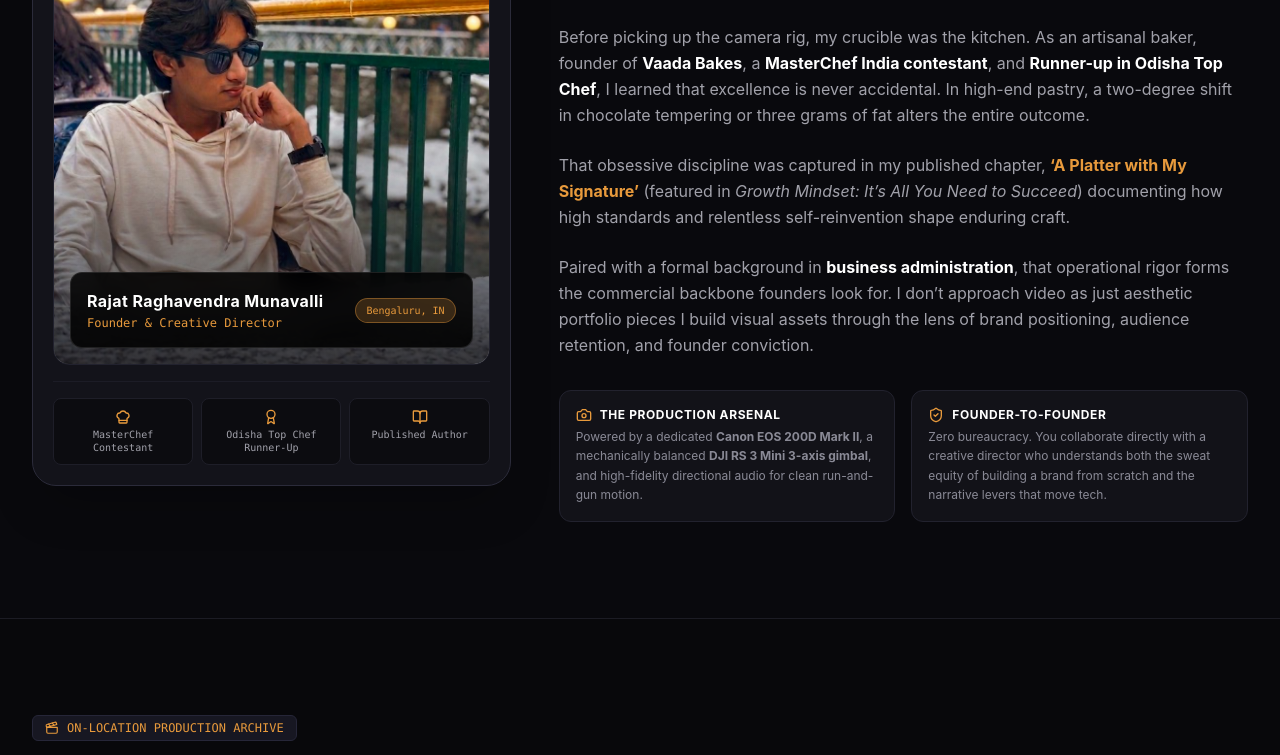
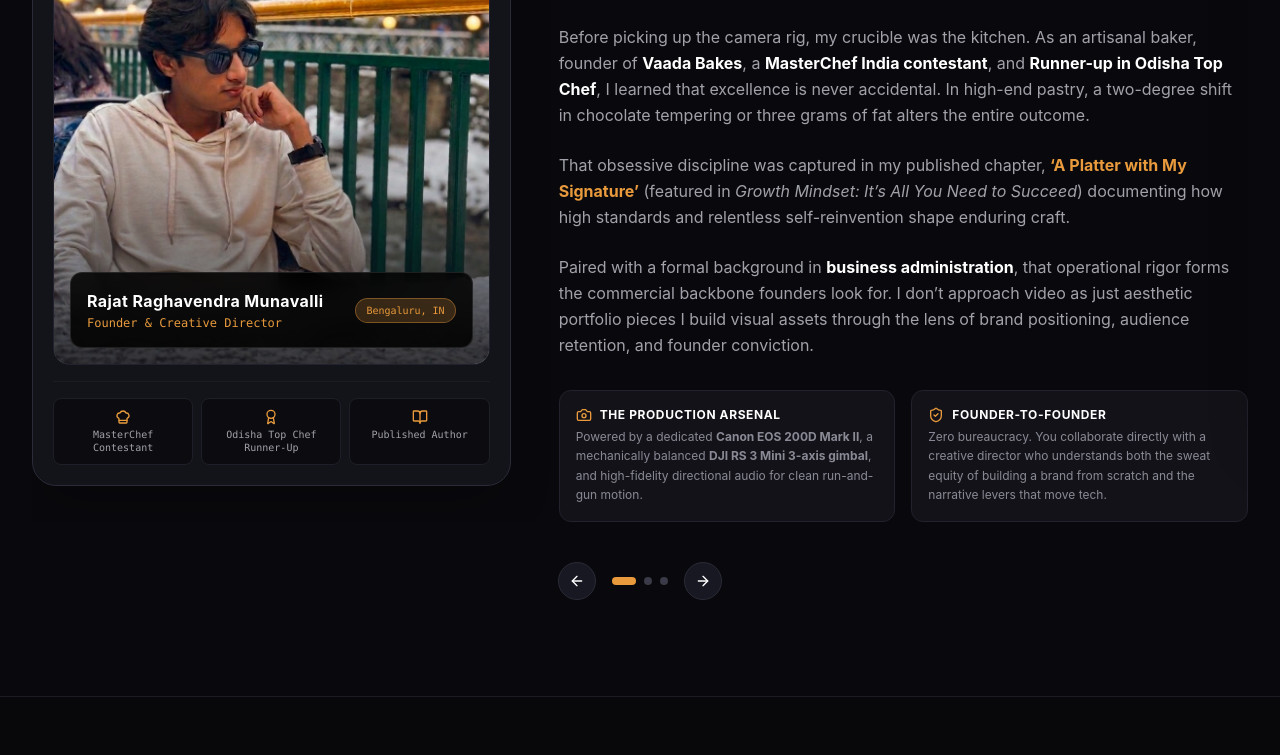
Before and after one commit to rajatraghavendra-vaada/rajatraghavendra-vaada.github.io, a React (Vite) app: page / in a window 1280 px wide. Shown: the part 2330-3085 px from the top of the page. Built offline with nearby package versions, Linux system fonts and the light colour scheme.

Commit message:
Make founder section a swipe carousel with team members

```diff
--- a/src/App.tsx
+++ b/src/App.tsx
@@ -1,4 +1,4 @@
-import React, { useState, useMemo, useEffect } from "react";
+import React, { useState, useMemo, useEffect, useRef } from "react";
 import {
   Film,
   Camera,
@@ -257,6 +257,135 @@ const PACKAGES = [
     ]
   }
 ];
+
+const TEAM = [
+  {
+    id: "team-1",
+    name: "Aastha Singh",
+    role: "Video Editor",
+    badge: "EDITOR",
+    pill: "THE EDITOR",
+    headline: "Finding the story in the smallest of moments.",
+    image: "/team/aastha.jpeg",
+    bio: [
+      "I see video editing as more than just putting clips together; it’s about finding a story in the smallest of moments and bringing it to life. I love experimenting with visuals, transitions, rhythm, and storytelling to turn raw footage into something engaging and memorable.",
+      "I’m someone who enjoys exploring ideas, thinking creatively, and constantly learning something new with every project. For me, every edit is an opportunity to tell a story differently.",
+    ],
+  },
+  {
+    id: "team-2",
+    name: "Nafeesa Saleh",
+    role: "Brand Manager",
+    badge: "BRAND MANAGER",
+    pill: "THE BRAND MANAGER",
+    headline: "Where critical thinking meets creative storytelling.",
+    image: "/team/brand-manager.jpeg",
+    bio: [
+      "I’ve always been drawn to spaces where critical thinking meets creative storytelling. As Brand Manager, my focus is turning brand identity into compelling, consistent digital presence.",
+      "From scripting and creative oversight to aligning fast-moving production teams and publishing workflows, I manage the moving parts that take an idea from raw concept to finished, high-impact content. I bring structured execution, sharp audience awareness, and an obsessive eye for detail to every brand partner we scale.",
+    ],
+  },
+];
+
+function TeamSlide({ m }) {
+  return (
+    <div className="grid grid-cols-1 lg:grid-cols-12 gap-12 items-center">
+      <div className="lg:col-span-5 relative">
+        <div className="relative rounded-3xl overflow-hidden bg-[#13131A] border border-[#2B2B3A] p-4 sm:p-5 shadow-2xl group">
+          <div className="relative w-full h-[480px] sm:h-[540px] rounded-2xl overflow-hidden bg-[#0A0A0E] border border-[#22222E]">
+            <img
+              src={m.image}
+              alt={m.name + " - " + m.role}
+              loading="lazy"
+              className="w-full h-full object-cover object-top group-hover:scale-105 transition-all duration-700 block"
+            />
+            <div className="absolute inset-0 bg-gradient-to-t from-[#0A0A0E] via-transparent to-transparent opacity-80 pointer-events-none" />
+            <div className="absolute top-3 right-3 flex items-center gap-1.5 px-2.5 py-1 rounded-full bg-black/70 backdrop-blur-md border border-white/10 text-[10px] font-mono text-[#FBBF24]">
+              <Crosshair className="w-3 h-3 text-[#E89A3C]" />
+              <span>{m.badge}</span>
+            </div>
+            <div className="absolute bottom-4 left-4 right-4 p-4 rounded-xl bg-black/85 backdrop-blur-md border border-white/10">
+              <h4 className="text-base font-bold text-white tracking-wide">{m.name}</h4>
+              <span className="text-xs text-[#E89A3C] font-mono block mt-0.5">{m.role}</span>
+            </div>
+          </div>
+        </div>
+      </div>
+      <div className="lg:col-span-7 space-y-6">
+        <div className="inline-flex items-center gap-2 px-3 py-1 rounded-md bg-[#E89A3C]/10 border border-[#E89A3C]/20 text-xs font-mono text-[#E89A3C]">
+          <span>{m.pill}</span>
+        </div>
+        <h2 className="text-3xl sm:text-4xl md:text-5xl font-black text-white leading-tight">{m.headline}</h2>
+        {m.bio.map((p, i) => (
+          <p key={i} className="text-sm sm:text-base text-[#A1A1AA] leading-relaxed">{p}</p>
+        ))}
+      </div>
+    </div>
+  );
+}
+
+function TeamSwipe({ slides, labels }) {
+  const trackRef = useRef(null);
+  const [index, setIndex] = useState(0);
+
+  const goTo = (i) => {
+    const el = trackRef.current;
+    if (!el) return;
+    const next = Math.max(0, Math.min(slides.length - 1, i));
+    el.scrollTo({ left: next * el.clientWidth, behavior: "smooth" });
+  };
+
+  const onScroll = () => {
+    const el = trackRef.current;
+    if (!el) return;
+    setIndex(Math.round(el.scrollLeft / el.clientWidth));
+  };
+
+  return (
+    <div>
+      <div
+        ref={trackRef}
+        onScroll={onScroll}
+        className="flex items-center overflow-x-auto snap-x snap-mandatory [scrollbar-width:none] [&::-webkit-scrollbar]:hidden"
+      >
+        {slides.map((sl, i) => (
+          <div key={i} className="shrink-0 w-full snap-center">{sl}</div>
+        ))}
+      </div>
+      {slides.length > 1 && (
+        <div className="mt-10 flex items-center justify-center gap-4">
+          <button
+            type="button"
+            aria-label="Previous"
+            onClick={() => goTo(index - 1)}
+            className="p-2.5 rounded-full bg-[#181822] border border-[#2B2B38] text-white hover:border-[#E89A3C] transition-colors"
+          >
+            <ArrowRight className="w-4 h-4 rotate-180" />
+          </button>
+          <div className="flex gap-2">
+            {slides.map((_, i) => (
+              <button
+                key={i}
+                type="button"
+                aria-label={"Go to " + labels[i]}
+                onClick={() => goTo(i)}
+                className={"h-2 rounded-full transition-all " + (i === index ? "w-6 bg-[#E89A3C]" : "w-2 bg-[#3A3A48]")}
+              />
+            ))}
+          </div>
+          <button
+            type="button"
+            aria-label="Next"
+            onClick={() => goTo(index + 1)}
+            className="p-2.5 rounded-full bg-[#181822] border border-[#2B2B38] text-white hover:border-[#E89A3C] transition-colors"
+          >
+            <ArrowRight className="w-4 h-4" />
+          </button>
+        </div>
+      )}
+    </div>
+  );
+}
 
 export default function App() {
   const [activeCategory, setActiveCategory] = useState("All");
@@ -574,7 +703,10 @@ export default function App() {
       {/* ---------------- ABOUT THE FOUNDER SECTION ---------------- */}
       <section id="founder" className="relative z-10 py-24 bg-[#09090D] border-b border-[#1C1C24]">
         <div className="max-w-7xl mx-auto px-4 sm:px-6 lg:px-8">
-          <div className="grid grid-cols-1 lg:grid-cols-12 gap-12 items-center">
+          <TeamSwipe
+            labels={["Founder", ...TEAM.map((m) => m.name)]}
+            slides={[
+<div key="founder-slide" className="grid grid-cols-1 lg:grid-cols-12 gap-12 items-center">
 
             {/* Visual Profile Column with Real Founder Image */}
             <div className="lg:col-span-5 relative">
@@ -678,7 +810,10 @@ export default function App() {
 
             </div>
 
-          </div>
+          </div>,
+              ...TEAM.map((m) => <TeamSlide key={m.id} m={m} />),
+            ]}
+          />
         </div>
       </section>
 
```
Also changed, not shown: public/team/aastha.jpeg (added), public/team/brand-manager.jpeg (added).
